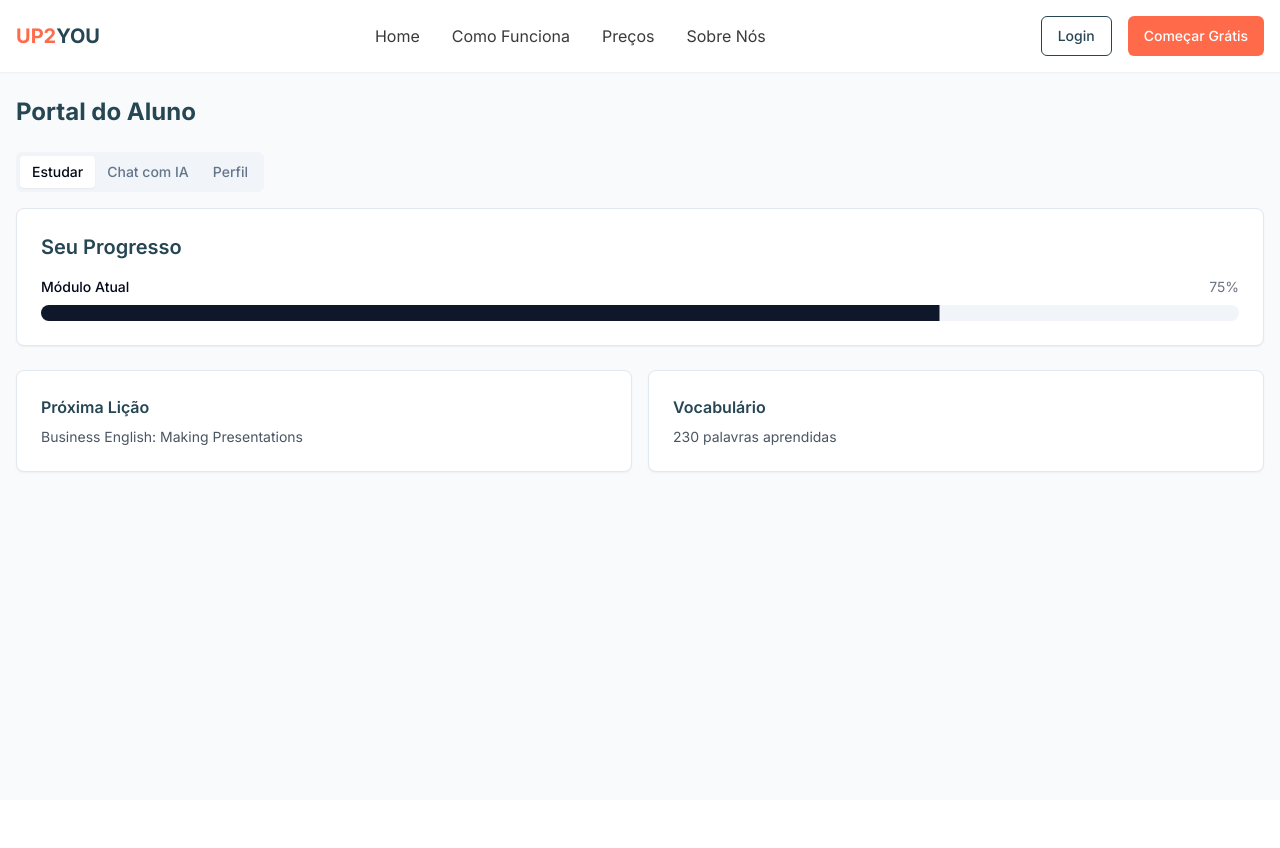
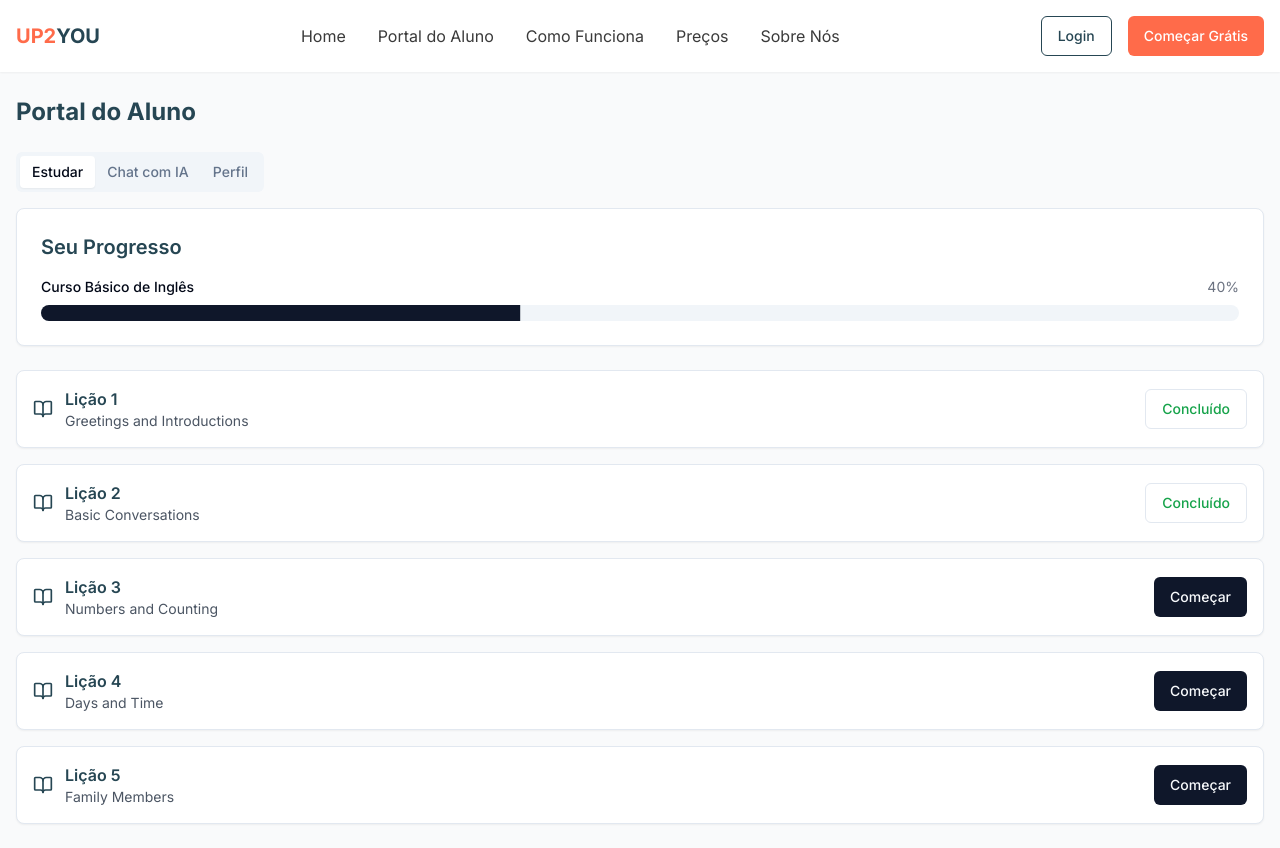
Before and after one commit to kenuy-code/up2you-ai-english, a React (Vite) app: page /portal in a window 1280 px wide. Before the commit the page ends 800 px from the top, so only its background shows below. Built offline with nearby package versions, Linux system fonts and the light colour scheme.

Commit message:
Feat: Implement basic chat and course features
Implement a basic chat functionality and initial course content. Add "Portal do aluno" to the navigation menu.

```diff
--- a/src/components/Header.tsx
+++ b/src/components/Header.tsx
@@ -22,6 +22,7 @@ export const Header = () => {
         {/* Desktop Menu */}
         <nav className="hidden md:flex items-center space-x-8">
           <Link to="/" className="text-up2you-darkGray hover:text-up2you-coral transition-colors">Home</Link>
+          <Link to="/portal" className="text-up2you-darkGray hover:text-up2you-coral transition-colors">Portal do Aluno</Link>
           <Link to="/como-funciona" className="text-up2you-darkGray hover:text-up2you-coral transition-colors">Como Funciona</Link>
           <Link to="/precos" className="text-up2you-darkGray hover:text-up2you-coral transition-colors">Preços</Link>
           <Link to="/sobre" className="text-up2you-darkGray hover:text-up2you-coral transition-colors">Sobre Nós</Link>
@@ -53,6 +54,7 @@ export const Header = () => {
         <div className="md:hidden bg-white border-t shadow-lg">
           <div className="container mx-auto px-4 py-2 space-y-2">
             <Link to="/" className="block py-2 text-up2you-darkGray hover:text-up2you-coral">Home</Link>
+            <Link to="/portal" className="block py-2 text-up2you-darkGray hover:text-up2you-coral">Portal do Aluno</Link>
             <Link to="/como-funciona" className="block py-2 text-up2you-darkGray hover:text-up2you-coral">Como Funciona</Link>
             <Link to="/precos" className="block py-2 text-up2you-darkGray hover:text-up2you-coral">Preços</Link>
             <Link to="/sobre" className="block py-2 text-up2you-darkGray hover:text-up2you-coral">Sobre Nós</Link>
--- a/src/components/portal/ChatSection.tsx
+++ b/src/components/portal/ChatSection.tsx
@@ -4,13 +4,11 @@ import { Input } from "@/components/ui/input";
 import { Button } from "@/components/ui/button";
 import { Card } from "@/components/ui/card";
 import { Send } from "lucide-react";
-import { useToast } from "@/hooks/use-toast";
 
 export const ChatSection = () => {
   const [messages, setMessages] = useState<Array<{role: 'user' | 'assistant', content: string}>>([]);
   const [input, setInput] = useState("");
   const [isLoading, setIsLoading] = useState(false);
-  const { toast } = useToast();
 
   const handleSubmit = async (e: React.FormEvent) => {
     e.preventDefault();
@@ -21,42 +19,24 @@ export const ChatSection = () => {
     setInput("");
     setIsLoading(true);
 
-    try {
-      const response = await fetch(
-        'https://YOUR_SUPABASE_PROJECT.supabase.co/functions/v1/chat-gpt',
-        {
-          method: 'POST',
-          headers: {
-            'Content-Type': 'application/json',
-            'Authorization': `Bearer ${process.env.SUPABASE_ANON_KEY}`,
-          },
-          body: JSON.stringify({
-            message: input,
-            context: "Você é um professor de inglês experiente e amigável. Ajude o aluno a aprender inglês de forma natural e efetiva."
-          }),
-        }
-      );
+    // Simulated assistant response
+    setTimeout(() => {
+      const responses = [
+        "Can you practice this sentence: 'I enjoy learning English!'",
+        "Great question! In English, we usually say it this way...",
+        "Let's practice some vocabulary. What words do you know about...",
+        "That's correct! Here's another example you can try...",
+        "Would you like to practice pronunciation? Repeat after me...",
+      ];
+      const randomResponse = responses[Math.floor(Math.random() * responses.length)];
 
-      if (!response.ok) {
-        throw new Error('Falha na comunicação com o assistente');
-      }
-
-      const data = await response.json();
       const assistantMessage = {
         role: 'assistant' as const,
-        content: data.message
+        content: randomResponse
       };
       setMessages(prev => [...prev, assistantMessage]);
-    } catch (error) {
-      toast({
-        title: "Erro",
-        description: "Não foi possível enviar sua mensagem. Por favor, tente novamente.",
-        variant: "destructive",
-      });
-      console.error('Error:', error);
-    } finally {
       setIsLoading(false);
-    }
+    }, 1000);
   };
 
   return (
--- a/src/components/portal/StudySection.tsx
+++ b/src/components/portal/StudySection.tsx
@@ -1,8 +1,21 @@
 
 import { Card } from "@/components/ui/card";
 import { Progress } from "@/components/ui/progress";
+import { Button } from "@/components/ui/button";
+import { BookOpen } from "lucide-react";
 
 export const StudySection = () => {
+  const lessons = [
+    { id: 1, title: "Greetings and Introductions", completed: true },
+    { id: 2, title: "Basic Conversations", completed: true },
+    { id: 3, title: "Numbers and Counting", completed: false },
+    { id: 4, title: "Days and Time", completed: false },
+    { id: 5, title: "Family Members", completed: false },
+  ];
+
+  const completedLessons = lessons.filter(lesson => lesson.completed).length;
+  const progress = (completedLessons / lessons.length) * 100;
+
   return (
     <div className="space-y-6">
       <Card className="p-6">
@@ -10,24 +23,34 @@ export const StudySection = () => {
         <div className="space-y-4">
           <div>
             <div className="flex justify-between mb-2">
-              <span className="text-sm font-medium">Módulo Atual</span>
-              <span className="text-sm text-gray-500">75%</span>
+              <span className="text-sm font-medium">Curso Básico de Inglês</span>
+              <span className="text-sm text-gray-500">{progress}%</span>
             </div>
-            <Progress value={75} />
+            <Progress value={progress} />
           </div>
         </div>
       </Card>
 
-      <div className="grid grid-cols-1 md:grid-cols-2 gap-4">
-        <Card className="p-6">
-          <h3 className="font-semibold text-up2you-teal mb-2">Próxima Lição</h3>
-          <p className="text-sm text-gray-600">Business English: Making Presentations</p>
-        </Card>
-
-        <Card className="p-6">
-          <h3 className="font-semibold text-up2you-teal mb-2">Vocabulário</h3>
-          <p className="text-sm text-gray-600">230 palavras aprendidas</p>
-        </Card>
+      <div className="grid gap-4">
+        {lessons.map((lesson) => (
+          <Card key={lesson.id} className="p-4">
+            <div className="flex items-center justify-between">
+              <div className="flex items-center gap-3">
+                <BookOpen className="h-5 w-5 text-up2you-teal" />
+                <div>
+                  <h3 className="font-semibold text-up2you-teal">Lição {lesson.id}</h3>
+                  <p className="text-sm text-gray-600">{lesson.title}</p>
+                </div>
+              </div>
+              <Button
+                variant={lesson.completed ? "outline" : "default"}
+                className={lesson.completed ? "text-green-600" : ""}
+              >
+                {lesson.completed ? "Concluído" : "Começar"}
+              </Button>
+            </div>
+          </Card>
+        ))}
       </div>
     </div>
   );
```
